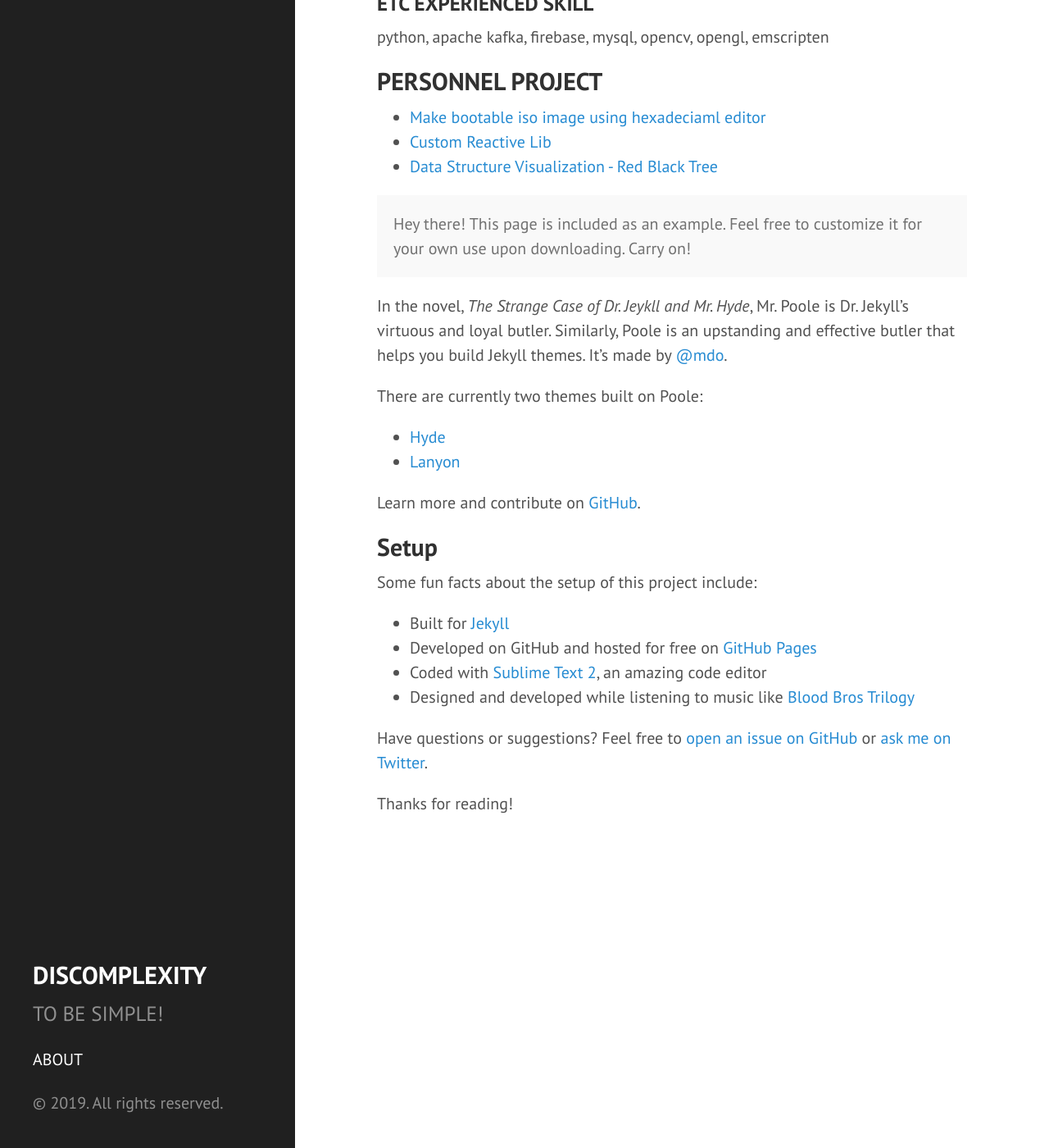
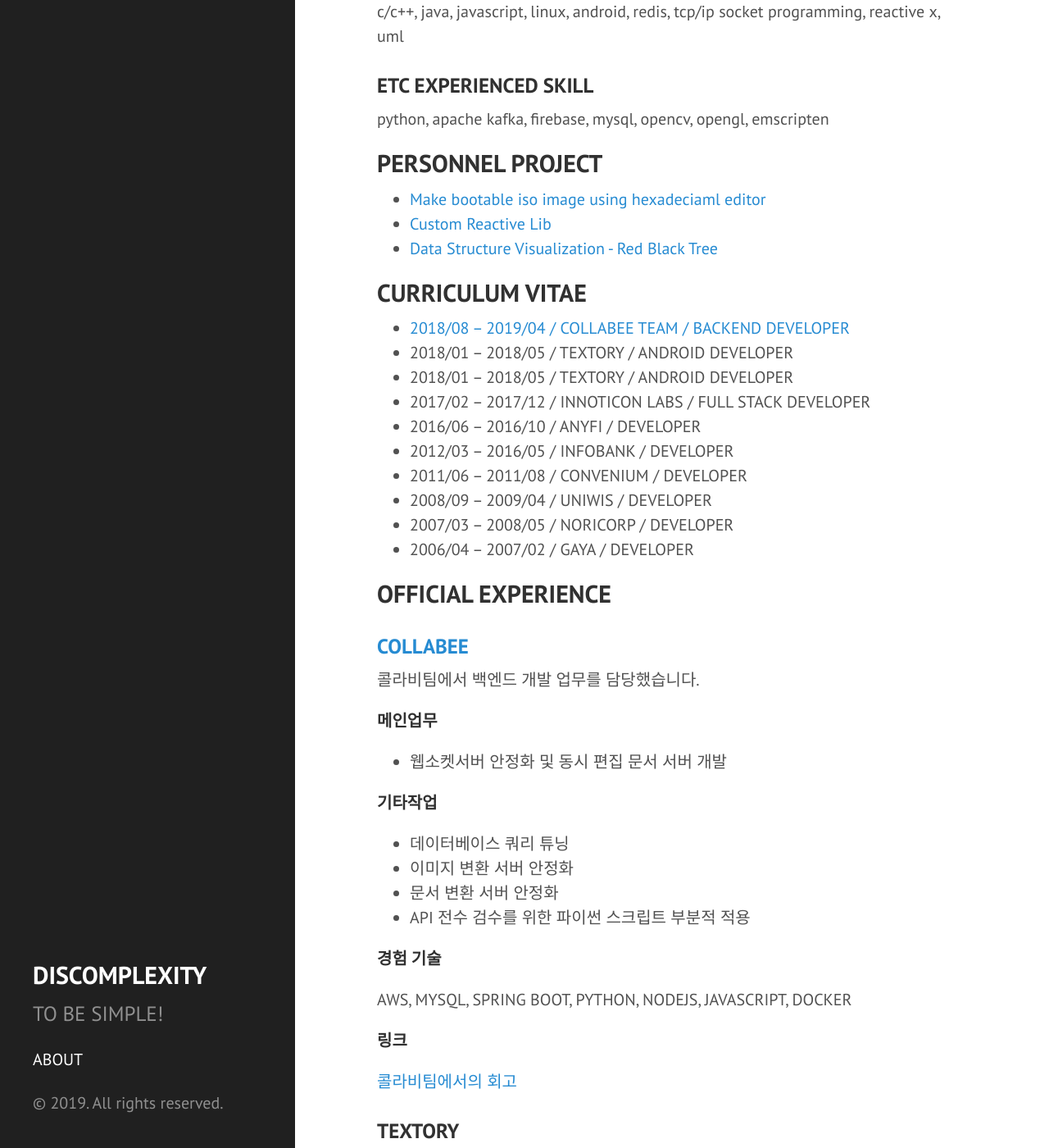
Before and after one commit to iticworld/iticworld.github.io, a Jekyll site: the page built from about.md, in a window 1280 px wide and 1400 px high, scrolled down 546 px. Shown: the whole window at 82% size. Built offline with Jekyll 4.4.1, drawn with Linux system fonts in a browser that asks for light colours.

Commit message:
update review in collabee

```diff
--- a/about.md
+++ b/about.md
@@ -6,7 +6,11 @@ permalink: /about/
 
 DECEMBER 30, 2019
 
-## WHO AM I
+<a href="#who-am-i">HYUNSIK PARK</a>
+
+## <a name="who-am-i" style="color: #000000;">WHO AM I</a>
+
+<br />
 
 저는 개발자입니다.
 
@@ -27,29 +31,44 @@ python, apache kafka, firebase, mysql, opencv, opengl, emscripten
 - [Custom Reactive Lib](https://github.com/iticworld/reactive-lib/)
 - [Data Structure Visualization - Red Black Tree](/project/data-structure-visualization/)
 
+## CURRICULUM VITAE
 
-<p class="message">
-  Hey there! This page is included as an example. Feel free to customize it for your own use upon downloading. Carry on!
-</p>
+- [2018/08 – 2019/04 / COLLABEE TEAM / BACKEND DEVELOPER](#collabee)
+- 2018/01 – 2018/05 / TEXTORY / ANDROID DEVELOPER
+- 2018/01 – 2018/05 / TEXTORY / ANDROID DEVELOPER
+- 2017/02 – 2017/12 / INNOTICON LABS / FULL STACK DEVELOPER
+- 2016/06 – 2016/10 / ANYFI / DEVELOPER
+- 2012/03 – 2016/05 / INFOBANK / DEVELOPER
+- 2011/06 – 2011/08 / CONVENIUM / DEVELOPER
+- 2008/09 – 2009/04 / UNIWIS / DEVELOPER
+- 2007/03 – 2008/05 / NORICORP / DEVELOPER
+- 2006/04 – 2007/02 / GAYA / DEVELOPER
 
-In the novel, *The Strange Case of Dr. Jeykll and Mr. Hyde*, Mr. Poole is Dr. Jekyll's virtuous and loyal butler. Similarly, Poole is an upstanding and effective butler that helps you build Jekyll themes. It's made by [@mdo](https://twitter.com/mdo).
+## OFFICIAL EXPERIENCE
 
-There are currently two themes built on Poole:
+### <a name="collabee">COLLABEE</a>
 
-* [Hyde](http://hyde.getpoole.com)
-* [Lanyon](http://lanyon.getpoole.com)
+콜라비팀에서 백엔드 개발 업무를 담당했습니다.
 
-Learn more and contribute on [GitHub](https://github.com/poole).
+__메인업무__
 
-## Setup
+- 웹소켓서버 안정화 및 동시 편집 문서 서버 개발
 
-Some fun facts about the setup of this project include:
+__기타작업__
 
-* Built for [Jekyll](http://jekyllrb.com)
-* Developed on GitHub and hosted for free on [GitHub Pages](https://pages.github.com)
-* Coded with [Sublime Text 2](http://sublimetext.com), an amazing code editor
-* Designed and developed while listening to music like [Blood Bros Trilogy](https://soundcloud.com/maddecent/sets/blood-bros-series)
+- 데이터베이스 쿼리 튜닝
+- 이미지 변환 서버 안정화
+- 문서 변환 서버 안정화
+- API 전수 검수를 위한 파이썬 스크립트 부분적 적용
 
-Have questions or suggestions? Feel free to [open an issue on GitHub](https://github.com/poole/issues/new) or [ask me on Twitter](https://twitter.com/mdo).
+__경험 기술__
 
-Thanks for reading!
+AWS, MYSQL, SPRING BOOT, PYTHON, NODEJS, JAVASCRIPT, DOCKER
+
+__링크__
+
+[콜라비팀에서의 회고](/review/collabee/)
+
+
+
+### TEXTORY
```
Also changed, not shown: project/data-structure-visualization.md (+0 -1 lines), review/collabee.md (added, +106 -0 lines).
